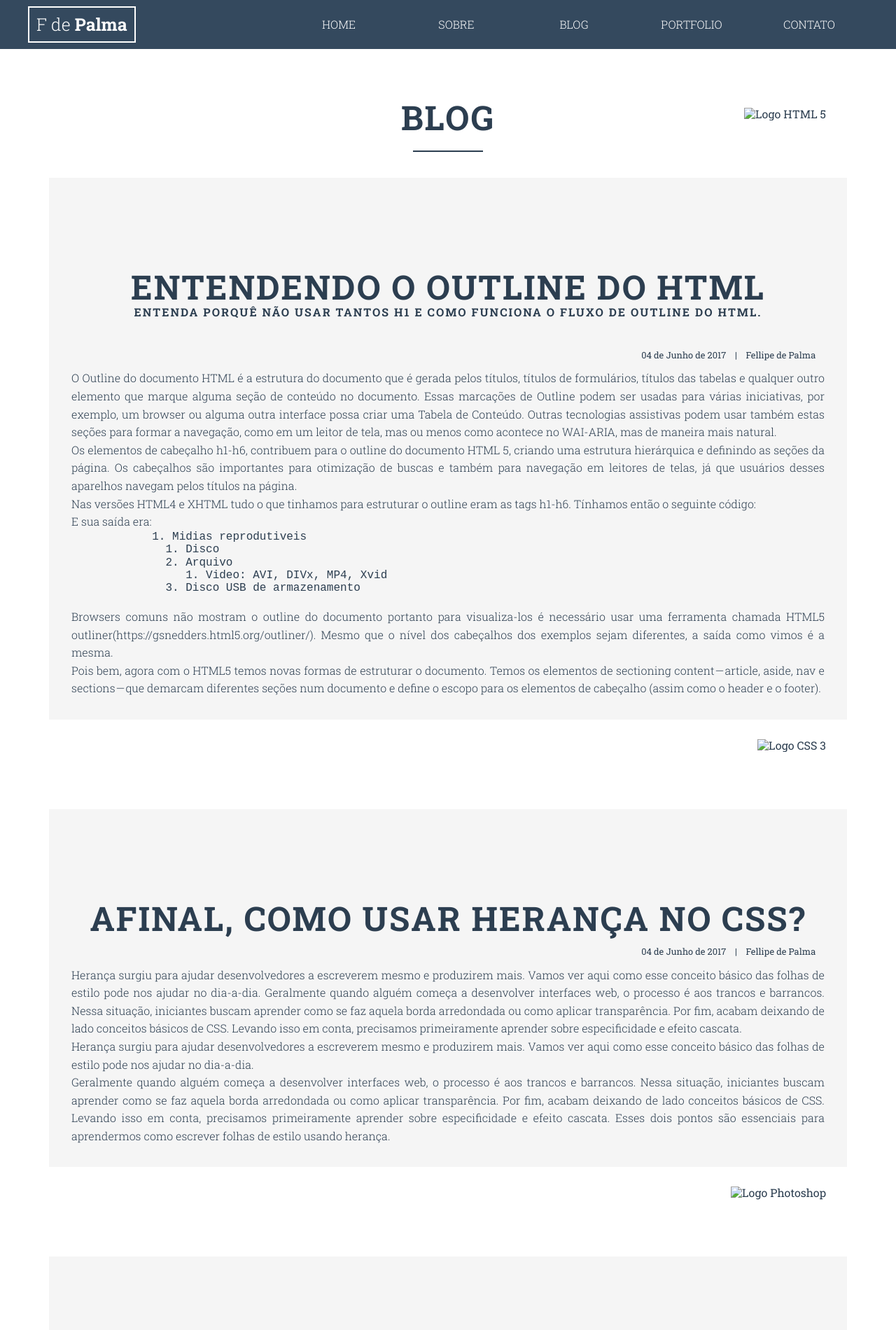
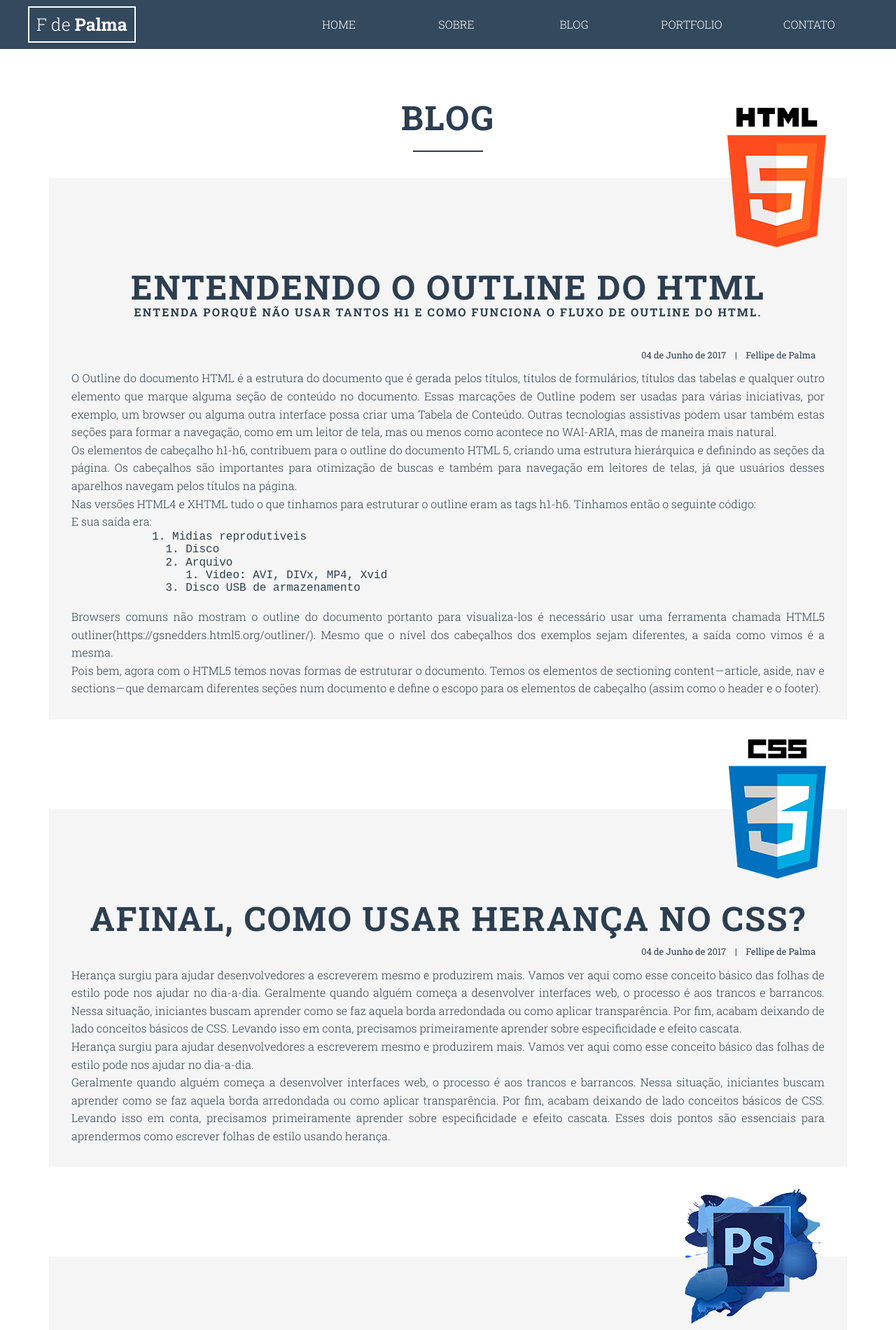
Before and after one commit to danfellipe/danfellipe.github.io, a plain HTML site: page blog.html in a window 1280 px wide. Shown: the top 1900 px of the page at 70% size. Drawn offline with Linux system fonts and the light colour scheme.

Commit message:
Concerto Img

```diff
--- a/blog.html
+++ b/blog.html
@@ -39,7 +39,7 @@
 
                 <small>04 de Junho de 2017&nbsp;&nbsp;&nbsp;&nbsp;|&nbsp;&nbsp;&nbsp;&nbsp;Fellipe de Palma</small>
 
-                <img src="_img/html5.png" alt="Logo HTML 5" />
+                <img src="img/html5.png" alt="Logo HTML 5" />
 
                 <p>O Outline do documento HTML é a estrutura do documento que é gerada pelos títulos, títulos de formulários, títulos das tabelas e qualquer outro elemento que marque alguma seção de conteúdo no documento. Essas marcações de Outline podem ser usadas para várias iniciativas, por exemplo, um browser ou alguma outra interface possa criar uma Tabela de Conteúdo. Outras tecnologias assistivas podem usar também estas seções para formar a navegação, como em um leitor de tela, mas ou menos como acontece no WAI-ARIA, mas de maneira mais natural.</p>
                 <p>Os elementos de cabeçalho h1-h6, contribuem para o outline do documento HTML 5, criando uma estrutura hierárquica e definindo as seções da página. Os cabeçalhos são importantes para otimização de buscas e também para navegação em leitores de telas, já que usuários desses aparelhos navegam pelos títulos na página.</p>
@@ -71,7 +71,7 @@
             <article class="blog_mat">
                 <h3>Afinal, como usar herança no CSS?</h3>
                  <small>04 de Junho de 2017&nbsp;&nbsp;&nbsp;&nbsp;|&nbsp;&nbsp;&nbsp;&nbsp;Fellipe de Palma</small>
-                <img src="_img/css3.png" alt="Logo CSS 3" />
+                <img src="img/css3.png" alt="Logo CSS 3" />
 
                 <p>Herança surgiu para ajudar desenvolvedores a escreverem mesmo e produzirem mais. Vamos ver aqui como esse conceito básico das folhas de estilo pode nos ajudar no dia-a-dia. Geralmente quando alguém começa a desenvolver interfaces web, o processo é aos trancos e barrancos. Nessa situação, iniciantes buscam aprender como se faz aquela borda arredondada ou como aplicar transparência. Por fim, acabam deixando de lado conceitos básicos de CSS. Levando isso em conta, precisamos primeiramente aprender sobre especificidade e efeito cascata.</p>
 
@@ -84,7 +84,7 @@
             <article class="blog_mat">
                 <h3>Como fazer o efeito de dupla exposição no Photoshop</h3>
                  <small>04 de Junho de 2017&nbsp;&nbsp;&nbsp;&nbsp;|&nbsp;&nbsp;&nbsp;&nbsp;Fellipe de Palma</small>
-                <img src="_img/logophotoshop.png" alt="Logo Photoshop" />
+                <img src="img/logophotoshop.png" alt="Logo Photoshop" />
 
                 <p>
                     01. Neste tutorial usaremos apenas duas imagens, a imagem da modelo e a imagem que fará parte da dupla exposição.
```
